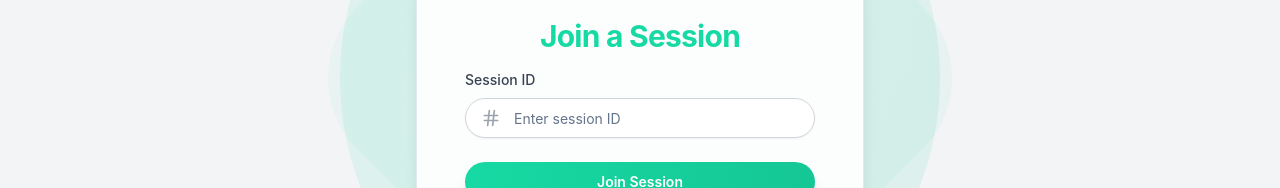
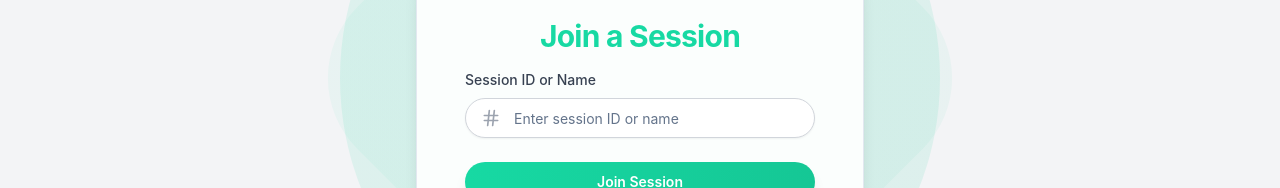
Before and after one commit to jjaramillo34/loudtogether-v1, a React (Vite) app in the folder loudtogether-frontend/: page /join in a window 1280 px wide. Shown: the part 354-542 px from the top of the page. Built offline with nearby package versions, Linux system fonts and the light colour scheme; no server answers.

Commit message:
new participant create on start listening button done

```diff
--- a/loudtogether-frontend/src/components/PreSessionScreen.jsx
+++ b/loudtogether-frontend/src/components/PreSessionScreen.jsx
@@ -1,8 +1,28 @@
-//import React from "react";
 import PropTypes from "prop-types";
 import { Button } from "./ui/button";
+import { toast } from "react-toastify";
+import axios from "axios";
+import { faker } from "@faker-js/faker";
 
 const PreSessionScreen = ({ session, audioInfo, onStartListening }) => {
+  const participantName = faker.person.fullName();
+
+  const handleStartListening = async () => {
+    try {
+      const response = await axios.post(
+        `${import.meta.env.VITE_SERVER_URL}/api/sessions/${session._id}/join`,
+        { participantName }
+      );
+
+      console.log("Joined session:", response.data);
+      toast.success("Successfully joined the session!");
+      onStartListening();
+    } catch (error) {
+      console.error("Error joining session:", error);
+      toast.error("Error joining session");
+    }
+  };
+
   return (
     <div className="space-y-4">
       <h2 className="text-xl font-semibold">Welcome to the Session!</h2>
@@ -16,7 +36,7 @@ const PreSessionScreen = ({ session, audioInfo, onStartListening }) => {
         with the group.
       </p>
       <Button
-        onClick={onStartListening}
+        onClick={handleStartListening}
         className="w-full bg-[#17D9A3] hover:bg-[#1db88c] text-white"
       >
         Start Listening
--- a/loudtogether-frontend/src/components/SessionInfo.jsx
+++ b/loudtogether-frontend/src/components/SessionInfo.jsx
@@ -3,7 +3,6 @@ import { Link, User, Users } from "lucide-react";
 import { toast } from "react-toastify";
 import { useParams } from "react-router-dom";
 import axios from "axios";
-import { faker } from "@faker-js/faker";
 import "react-toastify/dist/ReactToastify.css";
 import { useEffect, useState } from "react";
 
@@ -21,8 +20,6 @@ const SessionInfo = ({ session, audioInfo }) => {
   const shareableLink = `${import.meta.env.VITE_DOMAIN_NAME}/session/${
     session.sessionName
   }`;
-
-  const participantName = faker.person.fullName();
 
   useEffect(() => {
     const fetchSessionData = async () => {
@@ -47,23 +44,9 @@ const SessionInfo = ({ session, audioInfo }) => {
     fetchSessionData();
   }, [sessionData.sessionName, sessionId]);
 
-  const copyToClipboardAndJoin = async () => {
+  const copyToClipboard = () => {
     navigator.clipboard.writeText(shareableLink);
     toast.success("Link copied to clipboard!");
-
-    try {
-      const response = await axios.post(
-        `${import.meta.env.VITE_SERVER_URL}/api/sessions/${
-          sessionId || sessionData._id
-        }/join`,
-        { participantName }
-      );
-      console.log("Joined session:", response.data);
-      setParticipantsCount((prevCount) => prevCount + 1);
-    } catch (error) {
-      console.error("Error joining session:", error);
-      toast.error("Error joining session");
-    }
   };
 
   return (
@@ -136,7 +119,7 @@ const SessionInfo = ({ session, audioInfo }) => {
                   {truncate(shareableLink)}
                 </a>
                 <button
-                  onClick={copyToClipboardAndJoin}
+                  onClick={copyToClipboard}
                   className="ml-2 text-xs text-white bg-[#17D9A3] px-2 py-1 rounded"
                 >
                   Copy
--- a/loudtogether-frontend/src/pages/phone-v1/JoinSession.jsx
+++ b/loudtogether-frontend/src/pages/phone-v1/JoinSession.jsx
@@ -16,22 +16,22 @@ import {
   BreadcrumbItem,
   BreadcrumbLink,
 } from "../../components/ui/breadcrumb";
-import { faker } from "@faker-js/faker";
 
 const JoinSession = React.memo(() => {
-  const [sessionId, setSessionId] = useState("");
+  const [inputValue, setInputValue] = useState("");
   const navigate = useNavigate();
 
   const handleSubmit = useCallback(
     (e) => {
       e.preventDefault();
-      const cleanSessionId = sessionId.split("/").pop();
-      const randomName = faker.person.fullName();
-      navigate(`/${cleanSessionId}`, {
-        state: { participantName: randomName },
-      });
+      const isSessionId = /^[0-9a-fA-F]{24}$/.test(inputValue);
+      const sessionUrl = isSessionId
+        ? `/${inputValue}`
+        : `/session/${encodeURIComponent(inputValue)}`;
+
+      navigate(sessionUrl);
     },
-    [sessionId, navigate]
+    [inputValue, navigate]
   );
 
   return (
@@ -75,20 +75,20 @@ const JoinSession = React.memo(() => {
               <form onSubmit={handleSubmit} className="space-y-6">
                 <div className="space-y-2">
                   <label
-                    htmlFor="sessionId"
+                    htmlFor="inputValue"
                     className="block text-sm font-medium text-gray-700"
                   >
-                    Session ID
+                    Session ID or Name
                   </label>
                   <div className="relative">
                     <Input
                       type="text"
-                      id="sessionId"
-                      value={sessionId}
-                      onChange={(e) => setSessionId(e.target.value)}
+                      id="inputValue"
+                      value={inputValue}
+                      onChange={(e) => setInputValue(e.target.value)}
                       required
                       className="pl-12 pr-4 rounded-full border-gray-300 shadow-sm focus:ring-2 focus:ring-[#17D9A3]"
-                      placeholder="Enter session ID"
+                      placeholder="Enter session ID or name"
                     />
                     <Hash
                       className="absolute left-4 top-1/2 transform -translate-y-1/2 text-gray-400"
```
